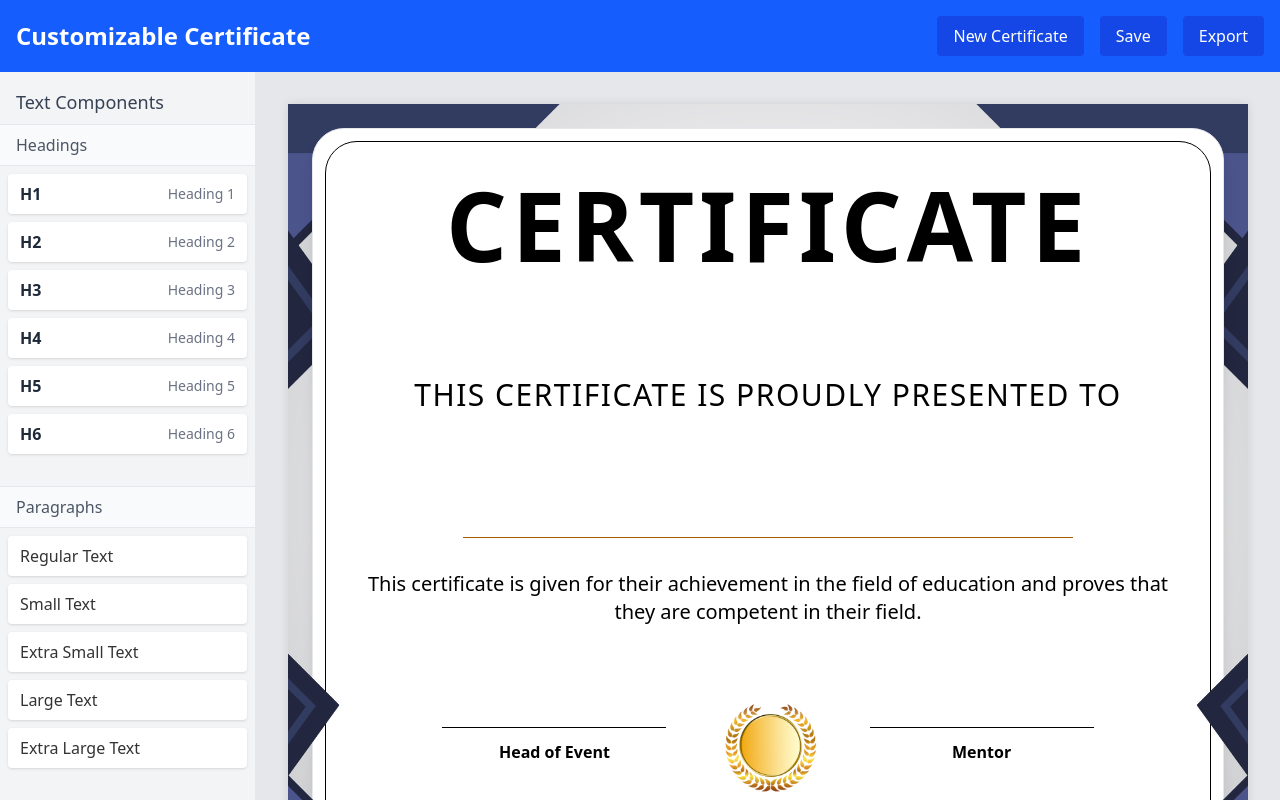
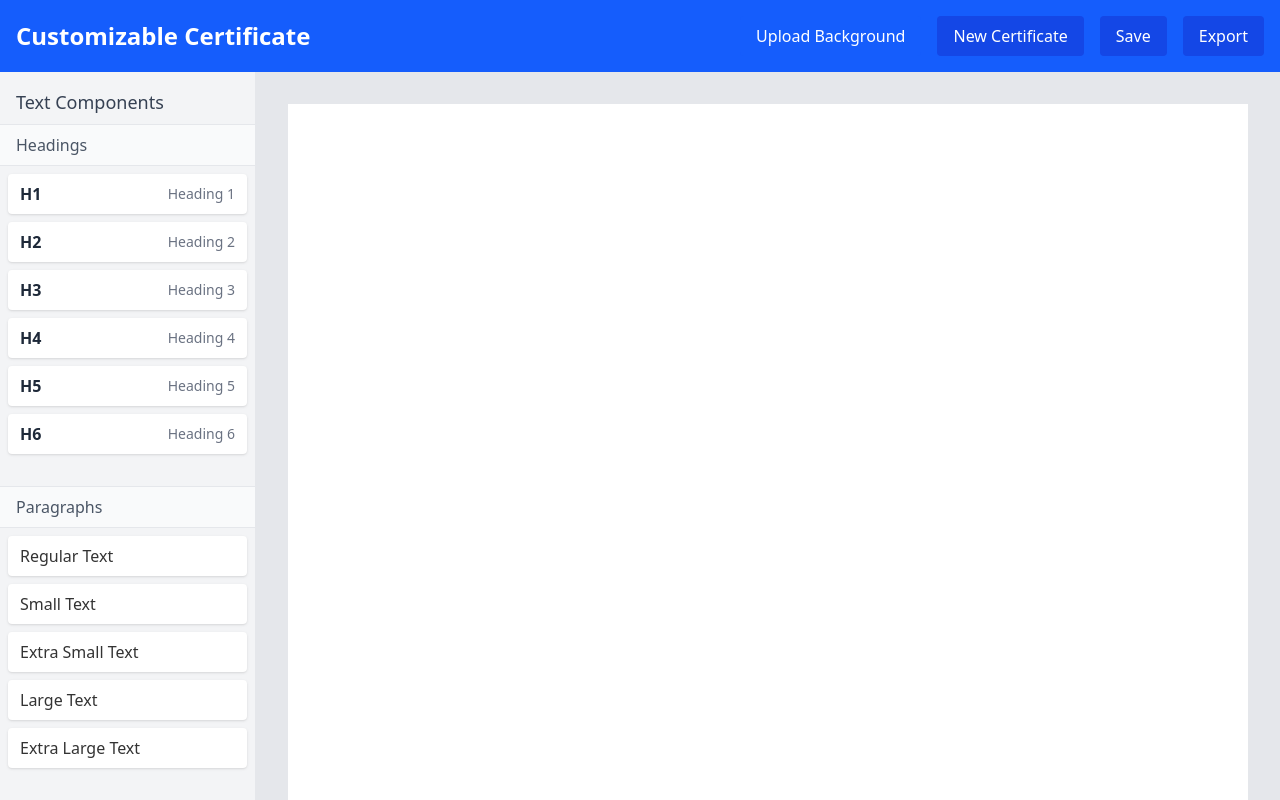
Before and after one commit to astrea25/customizable-certificate, a React (Vite) app: page / in a window 1280 px wide. Built offline with nearby package versions, Linux system fonts and the light colour scheme.

Commit message:
Added upload image

```diff
--- a/package.json
+++ b/package.json
@@ -13,6 +13,8 @@
     "@dnd-kit/modifiers": "^9.0.0",
     "@dnd-kit/sortable": "^10.0.0",
     "@tailwindcss/vite": "^4.1.4",
+    "html2canvas": "^1.4.1",
+    "jspdf": "^3.0.1",
     "react": "^19.0.0",
     "react-dom": "^19.0.0",
     "tailwindcss": "^4.1.4",
--- /dev/null
+++ b/src/components/certificate/BackgroundUploader.jsx
@@ -0,0 +1,59 @@
+import React, { useRef } from 'react';
+import { useCertificate } from '../../context/CertificateContext';
+
+const BackgroundUploader = () => {
+  const { background, setBackgroundImage } = useCertificate();
+  const fileInputRef = useRef(null);
+
+  const handleFileChange = (e) => {
+    const file = e.target.files[0];
+    if (!file) return;
+
+    if (!file.type.startsWith('image/')) {
+      alert('Please upload an image file');
+      return;
+    }
+
+    const imageUrl = URL.createObjectURL(file);
+    setBackgroundImage(imageUrl);
+
+    e.target.value = '';
+  };
+
+  const handleButtonClick = () => {
+    fileInputRef.current.click();
+  };
+
+  const handleClearBackground = () => {
+    setBackgroundImage(null);
+  };
+
+  return (
+    <div className="flex space-x-2">
+      <input
+        type="file"
+        ref={fileInputRef}
+        onChange={handleFileChange}
+        accept="image/*"
+        className="hidden"
+      />
+      <button
+        onClick={handleButtonClick}
+        className="px-4 py-2 bg-blue-600 text-white rounded hover:bg-blue-700 transition-colors"
+      >
+        Upload Background
+      </button>
+
+      {background && (
+        <button
+          onClick={handleClearBackground}
+          className="px-4 py-2 bg-red-600 text-white rounded hover:bg-red-700 transition-colors"
+        >
+          Clear Background
+        </button>
+      )}
+    </div>
+  );
+};
+
+export default BackgroundUploader;
--- a/src/components/certificate/Canvas.jsx
+++ b/src/components/certificate/Canvas.jsx
@@ -1,13 +1,10 @@
-import React, { useEffect } from 'react';
+import React from 'react';
 import SimpleCertificate from './templates/CertificateTemplate';
 
 const SimpleCanvas = () => {
-  useEffect(() => {
-  }, []);
-
   return (
     <div className="flex-1 bg-gray-200 p-8 flex items-center justify-center overflow-auto">
-      <div className="relative bg-white shadow-[0_0_10px_rgba(0,0,0,0.1)] w-[1123px] h-[794px] certificate-canvas-container">
+      <div className="relative w-[1123px] h-[794px] certificate-canvas-container">
         <SimpleCertificate />
       </div>
     </div>
--- a/src/components/certificate/templates/CertificateTemplate.jsx
+++ b/src/components/certificate/templates/CertificateTemplate.jsx
@@ -3,62 +3,20 @@ import { useCertificate } from '../../../context/CertificateContext';
 import CertificateElements from '../CertificateElement';
 
 const SimpleCertificate = () => {
-  const { elements } = useCertificate();
+  const { elements, background } = useCertificate();
 
   return (
     <div className="relative w-full h-full">
-      {/* Background image */}
-      <img
-        src="/src/components/layout/background.png"
-        alt="Certificate Background"
-        className="absolute inset-0 w-full h-full object-cover"
-      />
+      {background ? (
+        <img
+          src={background}
+          alt="Certificate Background"
+          className="absolute inset-0 w-full h-full object-cover"
+        />
+      ) : (
+        <div className="absolute inset-0 bg-white"></div>
+      )}
 
-      {/* Certificate paper */}
-      <div className="absolute inset-6 rounded-4xl bg-white shadow-lg border border-gray-200 certificate-paper">
-        <div className="absolute rounded-4xl inset-3 border border-black z-1"></div>
-        <div className="w-full h-full flex flex-col items-center justify-between p-12">
-          <div className="w-full flex flex-col items-center">
-            <h1 className="text-8xl font-black tracking-wider text-center mb-4 text-black">CERTIFICATE</h1>
-
-            <div className="flex items-center justify-center w-full mb-12">
-              {/* <div className="h-px bg-black w-40"></div> */}
-              <div className="w-40 h-10 mx-6"></div>
-              {/* <div className="h-px bg-black w-40"></div> */}
-            </div>
-
-            <p className="text-3xl uppercase tracking-wider mb-8 text-black">This certificate is proudly presented to</p>
-
-            <div className="h-20 mb-3 flex items-center justify-center"></div>
-            <div className="h-px w-3/4 mb-8 bg-yellow-700"></div>
-
-            <p className="text-center text-xl mb-10 max-w-4xl text-black">
-              This certificate is given for their achievement in the field of
-              education and proves that they are competent in their field.
-            </p>
-          </div>
-
-          <div className="w-4/5 flex items-center justify-between mt-auto pb-6">
-            <div className="flex flex-col items-center">
-              <div className="h-px bg-black w-56 mb-3"></div>
-              <p className="text-base font-semibold text-black">Head of Event</p>
-            </div>
-
-            <img
-              src="/src/components/layout/medal.png"
-              alt="Certificate Medal"
-              className="w-28 h-28 object-contain mx-4"
-            />
-
-            <div className="flex flex-col items-center">
-              <div className="h-px bg-black w-56 mb-3"></div>
-              <p className="text-base font-semibold text-black">Mentor</p>
-            </div>
-          </div>
-        </div>
-      </div>
-
-      {/* Render dragged elements */}
       <div className="absolute inset-0 z-20" style={{ overflow: 'visible' }}>
         {elements.map((element) => (
           <CertificateElements
@@ -67,12 +25,6 @@ const SimpleCertificate = () => {
           />
         ))}
       </div>
-
-      <img
-        src="/src/components/layout/foreground.png"
-        alt="Certificate Foreground"
-        className="absolute inset-0 w-full h-full object-cover pointer-events-none z-10"
-      />
     </div>
   );
 };
--- a/src/components/layout/Header.jsx
+++ b/src/components/layout/Header.jsx
@@ -1,10 +1,13 @@
 import React from 'react';
+import BackgroundUploader from '../certificate/BackgroundUploader';
 
 const Header = () => {
   return (
     <header className="bg-blue-600 text-white p-4 shadow-md">
       <div className="container mx-auto flex justify-between items-center">
         <h1 className="text-2xl font-bold">Customizable Certificate</h1>
+        <div className="flex items-center space-x-4">
+          <BackgroundUploader />
           <nav>
             <ul className="flex space-x-4">
               <li>
@@ -25,6 +28,7 @@ const Header = () => {
             </ul>
           </nav>
         </div>
+      </div>
     </header>
   );
 };
--- a/src/components/layout/Layout.jsx
+++ b/src/components/layout/Layout.jsx
@@ -9,28 +9,22 @@ const SimpleLayout = ({ children }) => {
   const { addElement } = useCertificate();
   const [draggedItem, setDraggedItem] = useState(null);
 
-  // Handle when an item is dragged from the sidebar
   const handleDragStart = (item) => {
     setDraggedItem(item);
   };
 
-  // Handle when an item is dropped on the canvas
   const handleDrop = (event) => {
     if (!draggedItem) return;
 
-    // Get the canvas element
-    const canvas = document.querySelector('.certificate-paper');
+    const canvas = document.querySelector('.certificate-canvas-container');
     if (!canvas) return;
 
     const canvasRect = canvas.getBoundingClientRect();
 
-    // Calculate position relative to the canvas
     const x = event.clientX - canvasRect.left;
     const y = event.clientY - canvasRect.top;
 
-    // Only add the element if the drop position is within the canvas
     if (x >= 0 && x <= canvasRect.width && y >= 0 && y <= canvasRect.height) {
-      // Add the element to the certificate
       addElement({
         id: uuidv4(),
         type: draggedItem.type,
@@ -39,17 +33,14 @@ const SimpleLayout = ({ children }) => {
       });
     }
 
-    // Reset the dragged item
     setDraggedItem(null);
   };
 
-  // Add event listeners for drop events
   useEffect(() => {
     const canvas = document.querySelector('.certificate-canvas-container');
     if (!canvas) return;
 
     const handleDragOver = (event) => {
-      // Prevent default to allow drop
       event.preventDefault();
     };
 
--- a/src/context/CertificateContext.jsx
+++ b/src/context/CertificateContext.jsx
@@ -6,6 +6,7 @@ export const useCertificate = () => useContext(CertificateContext);
 
 export const CertificateProvider = ({ children }) => {
   const [elements, setElements] = useState([]);
+  const [background, setBackground] = useState(null);
 
   const addElement = (element) => {
     setElements((prev) => [...prev, element]);
@@ -31,13 +32,19 @@ export const CertificateProvider = ({ children }) => {
     });
   };
 
+  const setBackgroundImage = (imageUrl) => {
+    setBackground(imageUrl);
+  };
+
   return (
     <CertificateContext.Provider
       value={{
         elements,
+        background,
         addElement,
         updateElement,
         removeElement,
+        setBackgroundImage,
       }}
     >
       {children}
```
Also changed, not shown: src/components/certificate/CertificateElement.jsx (+4 -30 lines), 1 other file (tests, documents, lock files or other folders). Lines whose indentation alone changed are shown as unchanged.
